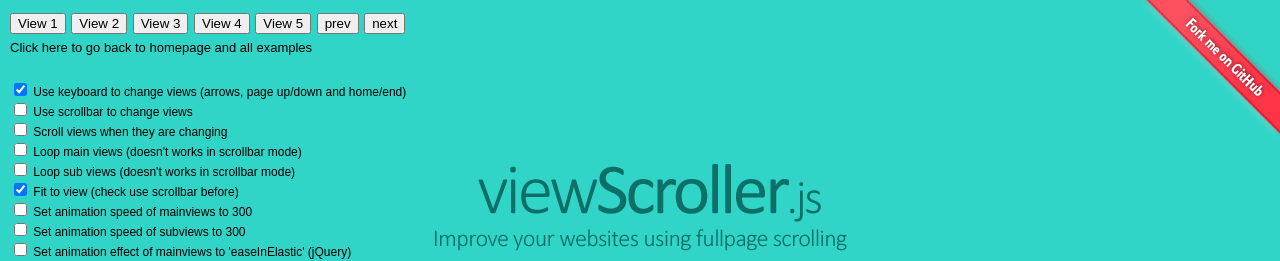
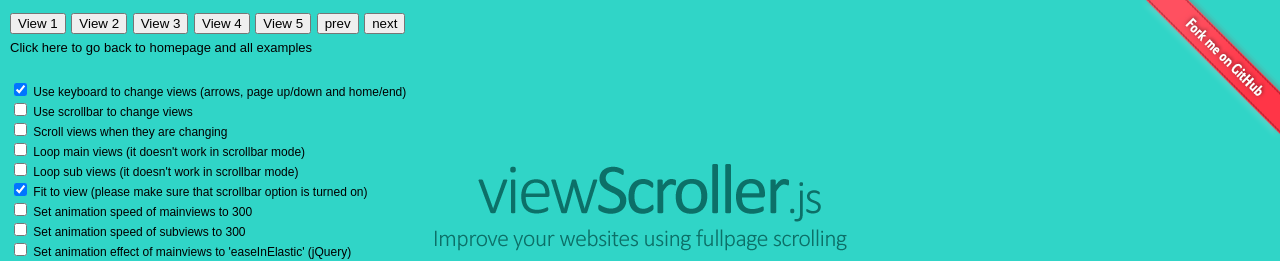
Before and after one commit to Viewdesic/viewScroller.js, a website: page examples/all-functions.html in a window 1280 px wide. Shown: the top 261 px of the page. Drawn offline with Linux system fonts and the light colour scheme.

Commit message:
Update all-functions.html

```diff
--- a/examples/all-functions.html
+++ b/examples/all-functions.html
@@ -110,7 +110,9 @@
 </head>
 
 <body>
-    <a href="https://github.com/Viewdesic/viewScroller.js"><img src="../images/forkme-github.png" alt="Fork me on GitHub" class="forkme"></a>
+    <a href="https://github.com/Viewdesic/viewScroller.js">
+	    <img src="../images/forkme-github.png" alt="Fork me on GitHub" class="forkme">
+    </a>
 
     <div class="menu">
         <a href="#view-1" class="vs-anchor"><button>View 1</button></a>
@@ -129,11 +131,11 @@
             <input id="changeWhenAnim" type="checkbox">
             <label for="changeWhenAnim">Scroll views when they are changing</label><br>
             <input id="loopMainViews" type="checkbox">
-            <label for="loopMainViews">Loop main views (doesn't works in scrollbar mode)</label><br>
+            <label for="loopMainViews">Loop main views (it doesn't work in scrollbar mode)</label><br>
             <input id="loopSubViews" type="checkbox">
-            <label for="loopSubViews">Loop sub views (doesn't works in scrollbar mode)</label><br>
+            <label for="loopSubViews">Loop sub views (it doesn't work in scrollbar mode)</label><br>
             <input id="fitToView" type="checkbox" checked>
-            <label for="fitToView">Fit to view (check use scrollbar before)</label><br>
+            <label for="fitToView">Fit to view (please make sure that scrollbar option is turned on)</label><br>
             <input id="animSpeedMainView" type="checkbox">
             <label for="animSpeedMainView">Set animation speed of mainviews to 300</label><br>
             <input id="animSpeedSubView" type="checkbox">
```
